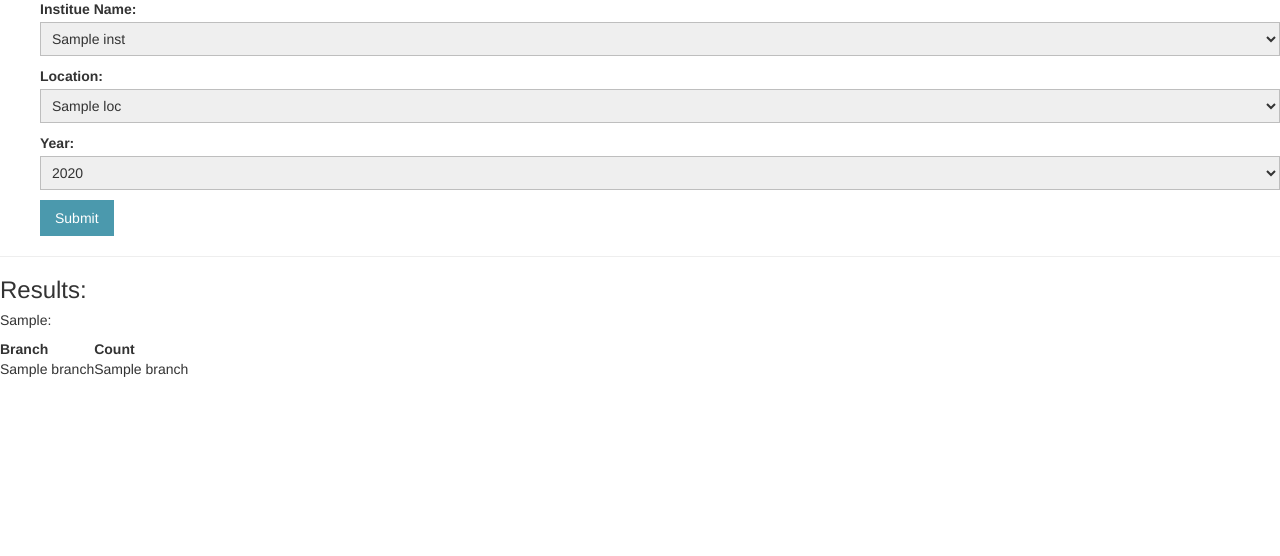
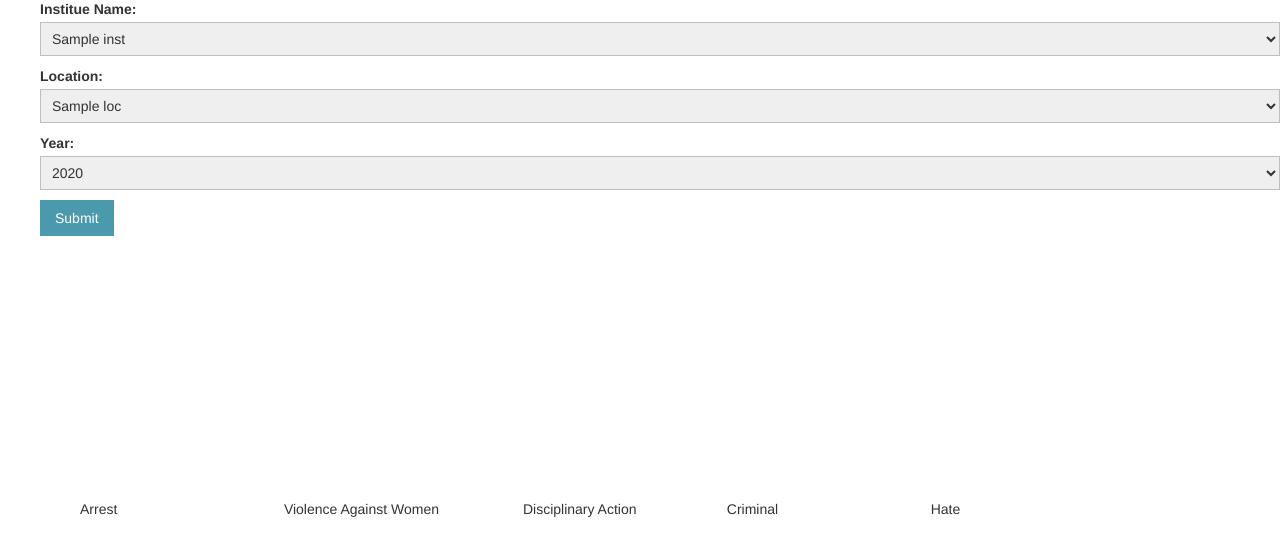
Before and after one commit to gayatrib12/campus-safety-indicator, a Flask app: template backend/templates/institute.html in a window 1280 px wide. Shown: the part 138-694 px from the top of the page. Run offline with Flask 2, Linux system fonts and the light colour scheme; the template is opened without the code that fills it: most values are stand-ins (such as "Sample title", 1, 10 or a date in 2020); a map, chart or similar area stays blank; some libraries are stand-ins or nearby versions.

Commit message:
trial with chartJS

```diff
--- a/backend/templates/institute.html
+++ b/backend/templates/institute.html
@@ -1,6 +1,7 @@
 {% extends "base.html" %}
 
 {% block content %}
+
     <h3>Inputs:</h3>
     <form name="inst" action="{{ url_for('institute') }}" method='POST'>
         <ul class="form-style-1">
@@ -8,7 +9,7 @@
                 <label>Institue Name:</label>
                 <select name="institute" class="field-select">
                     {% for inst in institute_data %}
-                        <option value="{{inst}}">{{inst}}</option>
+                        <option width="200" value="{{inst}}">{{inst}}</option>
                     {% endfor %}
                 </select>
             </li>
@@ -33,23 +34,169 @@
             </li>
         </ul>
     </form>
-    {% if result %}
-        <hr>
-        <h3>Results:</h3>
-        {% for row in result %}
-            <h5>{{row.crime_table}}:</h5>
-            <table>
-                <tr>
-                    <th>Branch</th>
-                    <th>Count</th>
-                </tr>
-                {% for branch in row.crime_data %}
-                    <tr>
-                        <td>{{branch}}</td>
-                        <td>{{row.crime_data[branch]}}</td>
-                    </tr>
-                {% endfor %}
-            </table>
+    <!--{% if result %}-->
+        <!--<hr>-->
+        <!--<h3>Results:</h3>-->
+        <!--{% for row in result %}-->
+            <!--<h5>{{row.crime_table}}:</h5>-->
+            <!--<table>-->
+                <!--<tr>-->
+                    <!--<th>Branch</th>-->
+                    <!--<th>Count</th>-->
+                <!--</tr>-->
+                <!--{% for branch in row.crime_data %}-->
+                    <!--<tr>-->
+                        <!--<td>{{branch}}</td>-->
+                        <!--<td>{{row.crime_data[branch]}}</td>-->
+                    <!--</tr>-->
+                <!--{% endfor %}-->
+            <!--</table>-->
+        <!--{% endfor %}-->
+    <!--{% endif %}-->
+
+
+<!DOCTYPE html>
+<html lang="en">
+<head>
+    <meta charset="utf-8" />
+    <style>https://stackpath.bootstrapcdn.com/bootstrap/4.1.0/css/bootstrap.min.css</style>
+    <script src='static/Chart.min.js'></script>
+
+    <style>
+        div {
+            display:inline-block;
+        }
+        p {
+            padding-right: 30px;
+            padding-left: 50px;
+        }
+
+
+    </style>
+</head>
+<body>
+<h1></h1><!-- bar chart canvas element -->
+<div class="container main" style="margin-top: 3%;">
+    <div class="container main-info">
+
+        <div>
+            <canvas id="chart_arrest" width="200" height="200" ></canvas>
+            <p>Arrest</p>
+        </div>
+
+
+        <div>
+            <canvas id="chart_vawa" width="200" height="200" ></canvas>
+            <p>Violence Against Women</p>
+        </div>
+
+        <div>
+            <canvas id="chart_disc" width="200" height="200" ></canvas>
+            <p>Disciplinary Action</p>
+        </div>
+
+        <div>
+            <canvas id="chart_criminal" width="200" height="200" ></canvas>
+            <p id="criminal">Criminal</p>
+        </div>
+
+        <div>
+            <canvas id="chart_hate" width="200" height="200"></canvas>
+            <p>Hate</p>
+        </div>
+
+    </div>
+</div>
+<script>
+
+
+    var pieData_arrest = [
+        {% for item,label,colors in set_arrest %}
+        {
+            value: {{item}},
+            label: "{{label}}",
+            color : "{{colors}}"
+        },
         {% endfor %}
-    {% endif %}
+    ];
+
+    // get bar chart canvas
+    var mychart = document.getElementById("chart_arrest").getContext("2d");
+    steps = 10
+    max = 10
+    // draw pie chart
+    new Chart(document.getElementById("chart_arrest").getContext("2d")).Pie(pieData_arrest);
+
+    var pieData_vawa = [
+        {% for item,label,colors in set_vawa %}
+    {
+        value: {{item}},
+        label: "{{label}}",
+            color : "{{colors}}"
+    },
+    {% endfor %}];
+
+    // get bar chart canvas
+    var mychart = document.getElementById("chart_vawa").getContext("2d");
+    steps = 10
+    max = 10
+    // draw pie chart
+    new Chart(document.getElementById("chart_vawa").getContext("2d")).Pie(pieData_vawa);
+
+    var pieData_disc = [
+        {% for item,label,colors in set_disc %}
+    {
+        value: {{item}},
+        label: "{{label}}",
+            color : "{{colors}}"
+    },
+    {% endfor %}];
+
+    // get bar chart canvas
+    var mychart = document.getElementById("chart_disc").getContext("2d");
+    steps = 10
+    max = 10
+    // draw pie chart
+    new Chart(document.getElementById("chart_disc").getContext("2d")).Pie(pieData_disc);
+
+    var pieData_criminal = [
+        {% for item,label,colors in set_criminal %}
+    {
+        value: {{item}},
+        label: "{{label}}",
+            color : "{{colors}}"
+    },
+    {% endfor %}];
+
+    // get bar chart canvas
+    var mychart = document.getElementById("chart_criminal").getContext("2d");
+    steps = 10
+    max = 10
+    // draw pie chart
+    new Chart(document.getElementById("chart_criminal").getContext("2d")).Pie(pieData_criminal);
+
+
+    var pieData_hate = [
+        {% for item1,label1,colors1 in set_hate %}
+    {
+        value: {{item1}},
+        label: "{{label1}}",
+        color : "{{colors1}}"
+    },
+    {% endfor %}];
+
+    // get bar chart canvas
+    var mychart1 = document.getElementById("chart_hate").getContext("2d");
+    steps = 10
+    max = 10
+    // draw pie chart
+    new Chart(document.getElementById("chart_hate").getContext("2d")).Pie(pieData_hate);
+
+    $(document).ready( function() {
+
+
+    });
+
+</script>
+</body></html>
 {% endblock %}
```
